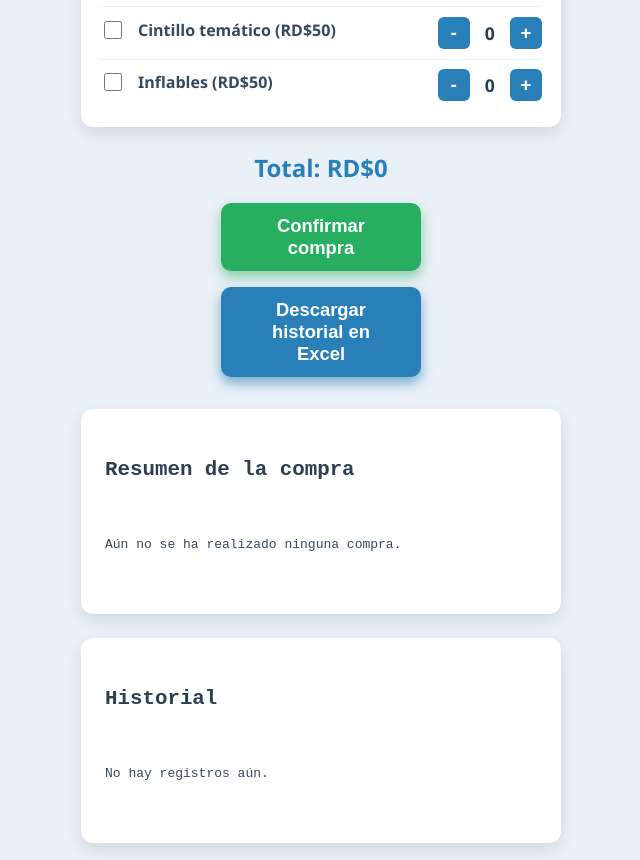
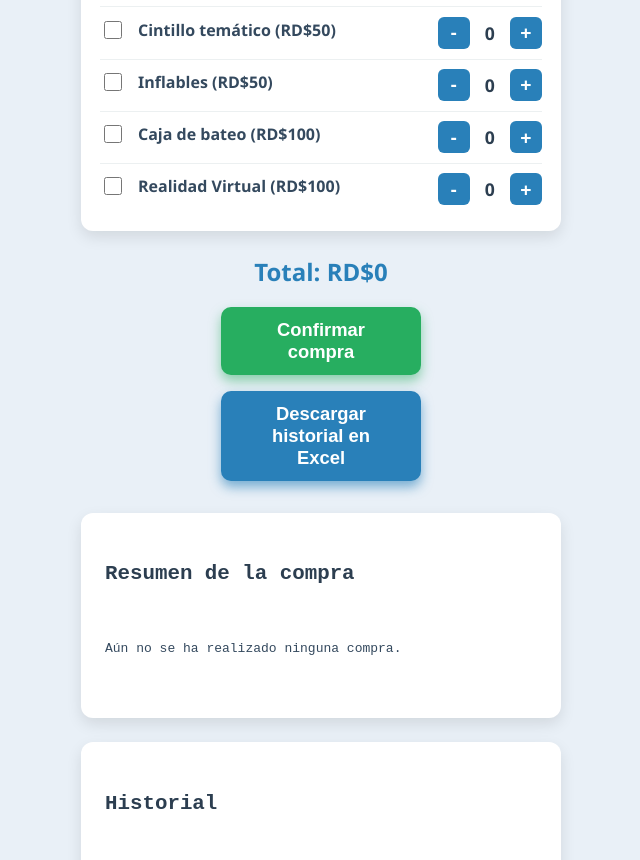
Before and after one commit to mariaoralora/tickets-app, a plain HTML site: page index.html in a window 1280 px wide. Shown: the part 1734-2594 px from the top of the page, without its empty margins (319-959 px from the left). Drawn offline with Linux system fonts and the light colour scheme.

Commit message:
Update index.html

```diff
--- a/index.html
+++ b/index.html
@@ -260,6 +260,10 @@
       { nombre: "Salpica al animal", precio: 25 },
       { nombre: "Cintillo temático", precio: 50 },
       { nombre: "Inflables", precio: 50 },
+      { nombre: "Caja de bateo", precio: 100 },
+      { nombre: "Realidad Virtual", precio: 100 },
+
+
     ];
 
     let compra = [];
```
